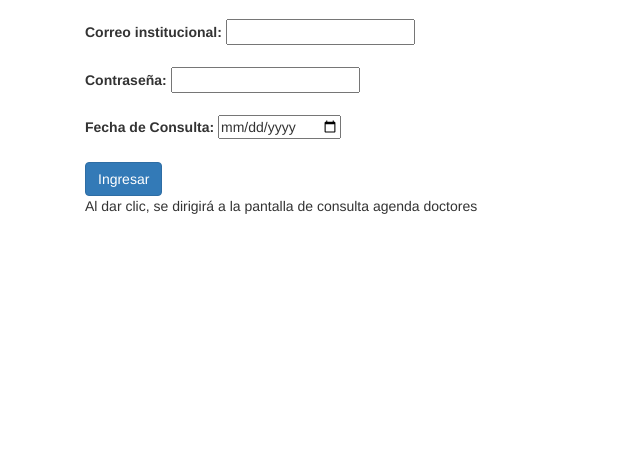
After one commit to mas-salud/enlinea, a Flask app: page /login_doctores in a window 1280 px wide. The commit adds this page. Shown: the part 341-800 px from the top of the page, without its empty margins (0-640 px from the left). Run offline with Flask 2, Linux system fonts and the light colour scheme; some libraries are stand-ins or nearby versions.

Commit message:
doctores

```diff
--- a/app.py
+++ b/app.py
@@ -219,6 +219,36 @@ def get_calendario():
     return render_template('calendario.html',lista_fechas=fechas_deshabilitadas)
 
 
-if __name__ == '__main__':
+""" if __name__ == '__main__':
     app.debug=True
-    app.run()
+    app.run() """
+## realizo andrea
+@app.route("/login_doctores", methods=['GET','POST'])
+def login_de_doctores():
+     if request.method == 'POST':
+         correo = request.form['correodoct']
+         clave= request.form['clavedoct']
+         fechac=request.form['fecha']
+         doctor = Doctores.match_login(correo,clave)
+         if doctor != None:
+            id=doctor.id
+            nombre=doctor.nombre_completo
+            print(nombre)
+            all_data=Agenda.query.filter_by(id_doc=id).all()
+            all_pacientes=Pacientes.todict()
+            all_doctores=Doctores.todict()
+            all_franjas=Franjas.todict()
+            return render_template('consulta_agenda_doctores.html',nombred=nombre,muestra_paciente=all_pacientes,muestra_agenda=all_data,muestra_franjas=all_franjas,muestra_doctores=all_doctores)
+         else:
+            return render_template('login_doctores.html')
+         print(doctor)
+     return render_template('login_doctores.html')
+
+
+
+
+
+
+
+if __name__ == '__main__' :
+    app.run(debug=False)
--- a/models/doctores.py
+++ b/models/doctores.py
@@ -45,3 +45,8 @@ class Doctores(database.Model):
     @staticmethod
     def get_email(email_find):
         return Doctores.query.filter_by(correo_electronico=email_find).first()
+
+   # adiciono andrea
+    @staticmethod
+    def match_login(email,clave):
+        return Doctores.query.filter_by(correo_electronico=email).filter_by(clave=clave).first()
--- a/templates/consulta_agenda_doctores.html
+++ b/templates/consulta_agenda_doctores.html
@@ -5,8 +5,8 @@
 
 {%block body%}
 <div class="container"></div>
-<div class="row"></div>
 <h2>CONSULTA DE AGENDA DE DOCTORES</h2>
+<h2>{{ nombred}}</h2>
 <div class="container"></div>
 <table style="width: 70%" class="center">
 
--- a/templates/index.html
+++ b/templates/index.html
@@ -24,7 +24,7 @@
 
     <div class="card">
         <img src="/static/img/medico.jpg">
-        <a href=''><button type="button" style="width: 100%;" class="btn btn-primary btn-lg">Accede como profesional</button></a>
+        <a href="{{ url_for('login_de_doctores') }}"><button type="button" style="width: 100%;" class="btn btn-primary btn-lg">Accede como profesional</button></a>
     </div>
 </div>
 
--- /dev/null
+++ b/templates/login_doctores.html
@@ -0,0 +1,24 @@
+{%extends 'base.html'%}
+{%include 'header.html'%}
+
+{%block title%} CONSULTORIO EN LINEA{%endblock%}
+
+{%block body%} BIENVENIDO A MAS SALUD LOGIN DOCTORES
+
+<br><br>
+<div class="container">
+    <form method="POST">
+        <label for="corrdoct">Correo institucional:</label>
+        <input type="text" id="correodoct" name="correodoct"><br><br>
+        <label for="clavedoctor">Contraseña:</label>
+        <input type="text" id="clavedoct" name="clavedoct"><br><br>
+        <label for="fecha">Fecha de Consulta:</label>
+        <input type="date" id="fecha" name="fecha"><br><br>
+        <button type="submit" class="btn btn-primary">Ingresar</button>
+    </form>
+
+      <p>Al dar clic, se dirigirá a la pantalla de consulta agenda doctores</p>
+
+</div>
+
+{%endblock%}
```
